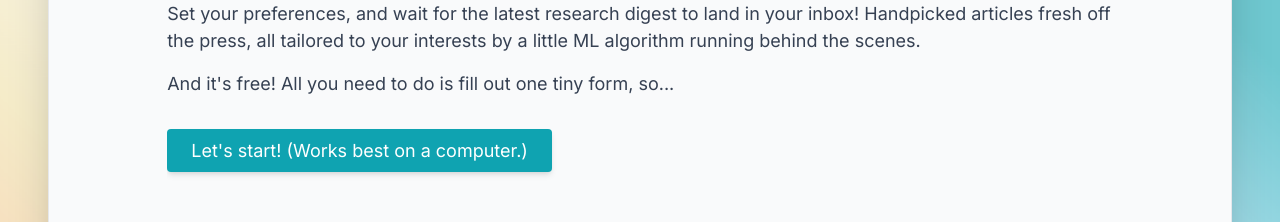
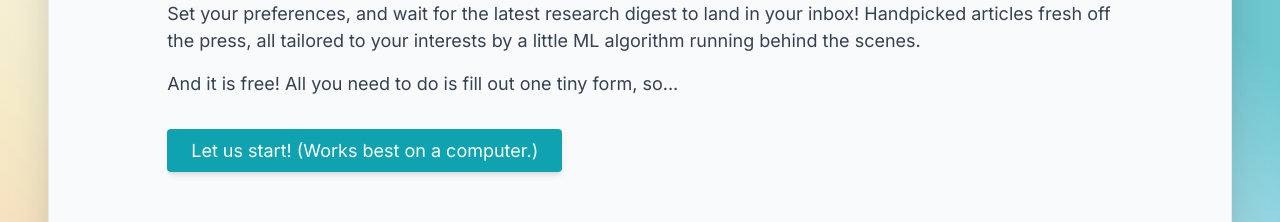
Before and after one commit to LunaL49/papertrove.ai, a Next.js app: page / in a window 1280 px wide. Shown: the part 377-599 px from the top of the page. Built offline with nearby package versions, Linux system fonts and the light colour scheme; no server answers.

Commit message:
Fixed apostrophes

```diff
--- a/app/_components/Abstracts.js
+++ b/app/_components/Abstracts.js
@@ -47,7 +47,7 @@ Second paper abstract on new line
             checked={existingUser}
             onChange={() => handleToggle()}
           />
-          Leave blank if: I'm updating my preferences as an existing user, keep
+          Leave blank if: I am updating my preferences as an existing user, keep
           this the same as before. (Do not check this box if you are a new
           user!)
         </label>
--- a/app/_components/Digest_length.js
+++ b/app/_components/Digest_length.js
@@ -18,7 +18,7 @@ export default function Digest_length({
           Maximum number of research articles per digest?
         </h2>
         <p className="text-sm font-normal mb-6 text-gray-500">
-          There may be fewer if there aren't enough sufficiently relevant
+          There may be fewer if there are not enough sufficiently relevant
           articles published since the last digest.
         </p>
       </div>
--- a/app/_components/Form_cover.js
+++ b/app/_components/Form_cover.js
@@ -55,7 +55,7 @@ export default function Form_cover({ handleNext }) {
           transition={{ delay: 3 }}
           className="text-[18px] mb-8 text-gray-700 justify-center"
         >
-          And it's free! All you need to do is fill out one tiny form, so...
+          And it is free! All you need to do is fill out one tiny form, so...
         </motion.div>
       </div>
 
@@ -67,7 +67,7 @@ export default function Form_cover({ handleNext }) {
           onClick={handleNext}
           className="bg-[#0fa3b1] text-white text-[18px] px-6 py-2 rounded shadow-md origin-top-left transition-transform duration-200 hover:scale-105 active:scale-95"
         >
-          Let's start! (Works best on a computer.)
+          Let us start! (Works best on a computer.)
         </motion.button>
       </div>
     </>
--- a/app/_components/Journals.js
+++ b/app/_components/Journals.js
@@ -217,7 +217,7 @@ export default function Journals({ handleNext, handlePrev, handleChange }) {
               checked={checkedJournals.other}
               onChange={() => handleCheck("other")}
             />
-            All other journals within the algorithm's scope
+            All other journals within the scope of the algorithm
           </label>
         </div>
       </div>
--- a/app/_components/Submit.js
+++ b/app/_components/Submit.js
@@ -32,7 +32,7 @@ export default function Submit({
             checked={confirm}
             onChange={() => handleToggle()}
           />
-          Got it, I'm ready to receive my personalised research digests.
+          Got it, I am ready to receive my personalised research digests.
         </label>
       </div>
 
```
